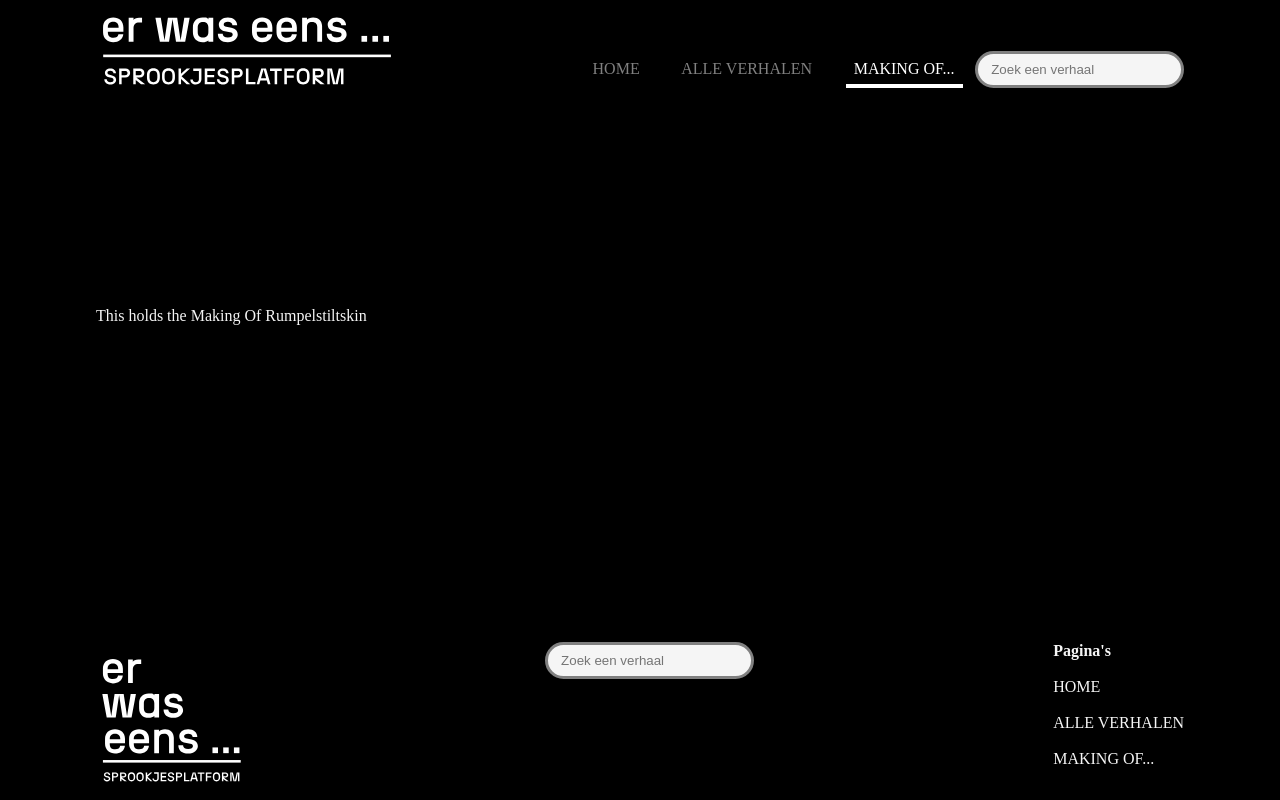
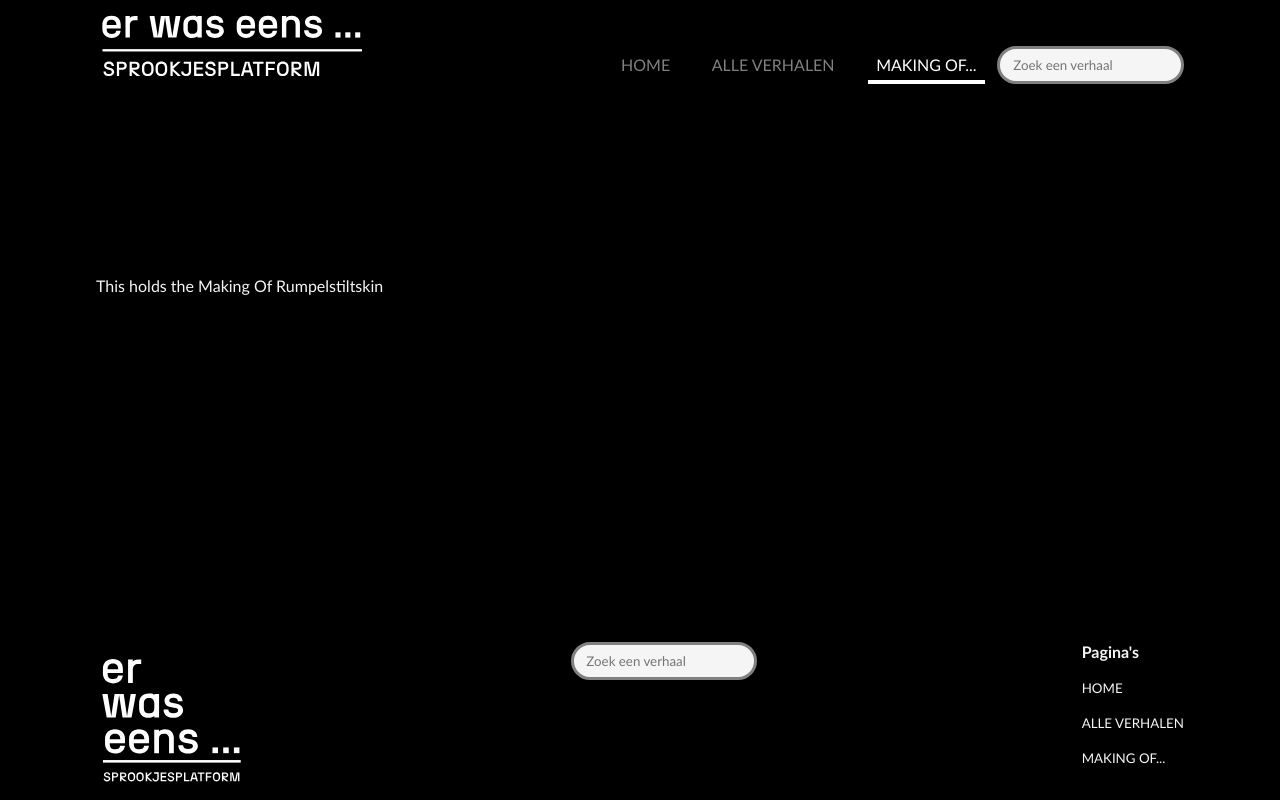
Before and after one commit to JG-exe/frontend_sprookje_copy, a React (Vite) app: page /MakingOf in a window 1280 px wide. Built offline with nearby package versions, Linux system fonts and the light colour scheme.

Commit message:
fix: changed the ids of the search inputs to avoid conflicts

```diff
--- a/src/Footer.jsx
+++ b/src/Footer.jsx
@@ -5,10 +5,11 @@ function Footer() {
     <footer>
       <div className="ctx flexRowSpaceBetween">
         <img src="../assets/erWasEensLogosqr.svg" id="footerLogo" />
+
         <input
           type="search"
           name="search"
-          id="search"
+          id="footerSearch"
           placeholder="Zoek een verhaal"
         />
         <div className="links">
--- a/src/Header.jsx
+++ b/src/Header.jsx
@@ -28,7 +28,7 @@ function Header() {
                 <input
                   type="search"
                   name="search"
-                  id="search"
+                  id="headerSearch"
                   placeholder="Zoek een verhaal"
                 />
               </li>
--- a/src/css/App.css
+++ b/src/css/App.css
@@ -1,5 +1,6 @@
 * {
   margin: 0;
+  font-family: "Gill Sans", "Gill Sans MT", Calibri, "Trebuchet MS", sans-serif;
 }
 
 body {
@@ -19,10 +20,15 @@ header h1 {
 }
 
 header {
-  margin-bottom: 3rem;
+  padding-bottom: 0.2rem;
   background-color: black;
   width: 100%;
   height: 100px;
+
+  #headerLogo {
+    height: 90px;
+    width: auto;
+  }
 }
 
 .flexRowSpaceBetween {
@@ -39,6 +45,7 @@ nav {
     a {
       color: gray;
       margin: 0 0.8rem;
+      padding-bottom: 0.5rem;
       transition: all 0.1s ease-in-out;
       transform: all 0.1s ease-in-out;
 
@@ -49,13 +56,14 @@ nav {
 
       &:hover {
         border-bottom: 0.1rem solid whitesmoke;
-        padding-bottom: 0.4rem;
+        padding-bottom: 0.3rem;
       }
     }
 
     li {
       display: inline;
       vertical-align: middle;
+      font-size: medium;
     }
   }
 }
@@ -77,6 +85,7 @@ ul.nav {
 
   li {
     list-style: none;
+    font-size: smaller;
   }
 }
 
@@ -93,12 +102,8 @@ input[type="search"] {
 
 .ctx {
   width: 85vw;
+  height: 100%;
   margin: auto;
-}
-
-#headerLogo {
-  height: 100px;
-  width: auto;
 }
 
 footer {
```
